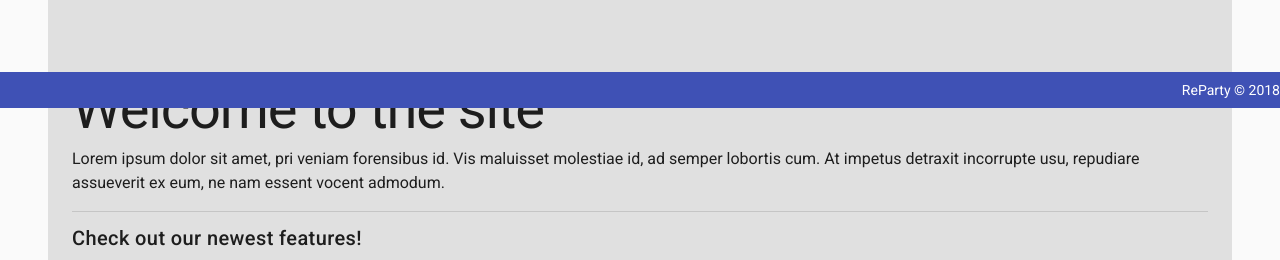
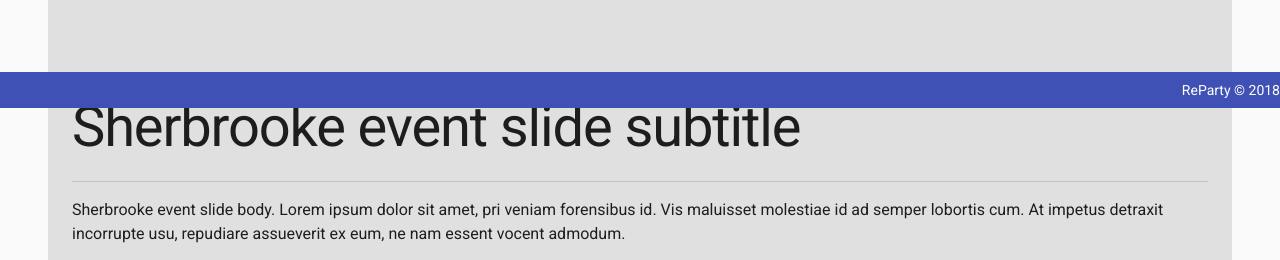
Before and after one commit to 371team4/371Team4, a Vue app: page /slide in a window 1280 px wide. Shown: the part 692-952 px from the top of the page. Built offline with nearby package versions, Linux system fonts and the light colour scheme.

Commit message:
Alter unit test for slide template, add delimiters back to template

```diff
--- a/src/components/Templates/DefaultSlideTemplate.vue
+++ b/src/components/Templates/DefaultSlideTemplate.vue
@@ -93,13 +93,11 @@
       <v-jumbotron color="grey lighten-2">
         <v-container fill-height>
           <v-layout align-center>
-            <v-flex>
-              <h3 class="display-3">Welcome to the site</h3>
-              <span class="subheading">Lorem ipsum dolor sit amet, pri veniam forensibus id. Vis maluisset molestiae id,
-              ad semper lobortis cum. At impetus detraxit incorrupte usu, repudiare assueverit ex eum, ne nam essent
-              vocent admodum.</span>
+            <v-flex
+            v-show="!slideModeOn">
+              <h3 class="display-3">{{ subtitle }}</h3>
               <v-divider class="my-3"/>
-              <div class="title mb-3">Check out our newest features!</div>
+              <span class="subheading"> {{ eventBody }} </span>
             </v-flex>
           </v-layout>
         </v-container>
@@ -133,7 +131,7 @@ export default {
     },
     eventBody: {
       type: String,
-      default: 'Sherbrooke event slide body. CMPT371 Team 4: Erik, Mahmoud, Jordan, Amy, Peggy, Ehtasham, Ben, Li, Ridwan, Duke, Mason, Nam'
+      default: 'Sherbrooke event slide body. Lorem ipsum dolor sit amet, pri veniam forensibus id. Vis maluisset molestiae id ad semper lobortis cum. At impetus detraxit incorrupte usu, repudiare assueverit ex eum, ne nam essent vocent admodum. '
     },
     slideModeOn: {
       type: Boolean,
```
Also changed, not shown: 1 other file (tests, documents, lock files or other folders).
